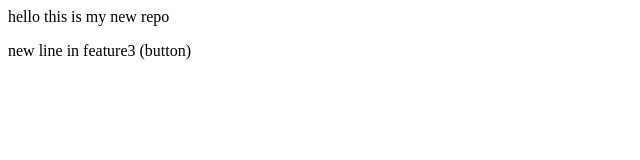
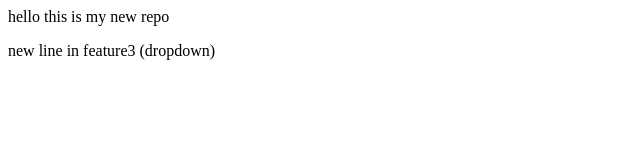
Before and after one commit to deepanshuyadav36/localrepo, a plain HTML site: page index.html in a window 1280 px wide. Shown: the full height of the page, 0-640 px from the left. Drawn offline with Linux system fonts and the light colour scheme.

Commit message:
dropdown

```diff
--- a/index.html
+++ b/index.html
@@ -1,2 +1,2 @@
 <p>hello this is my new repo</p>
-<p> new line in feature3 (button) </p>
+<p> new line in feature3 (dropdown) </p>
```
